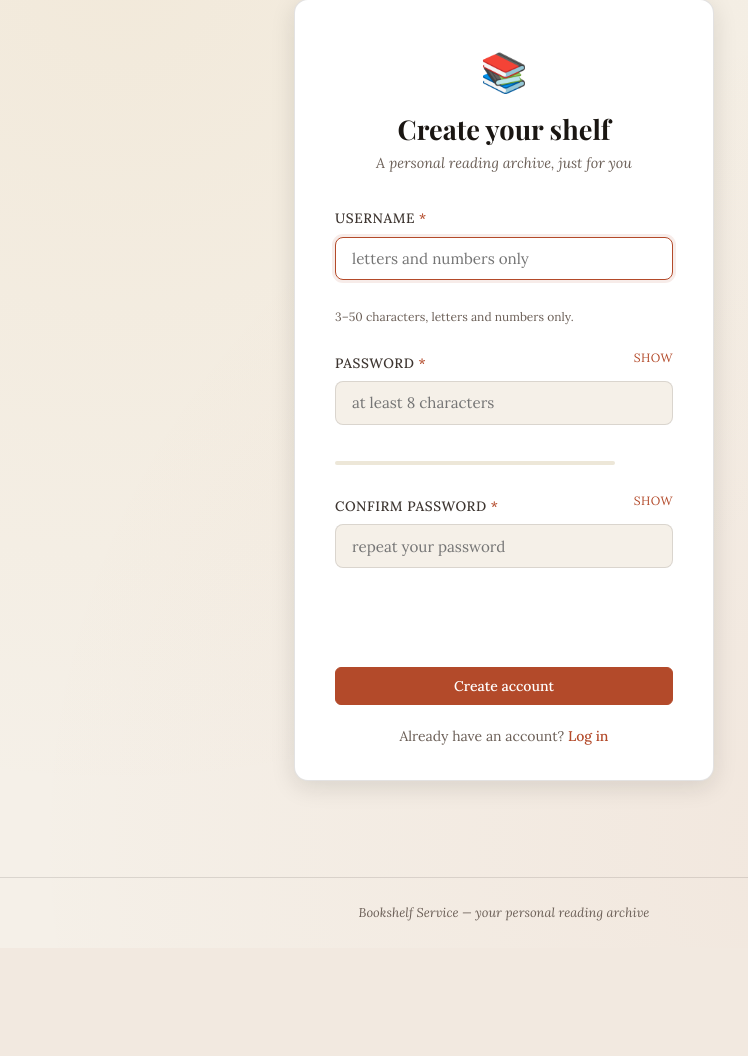
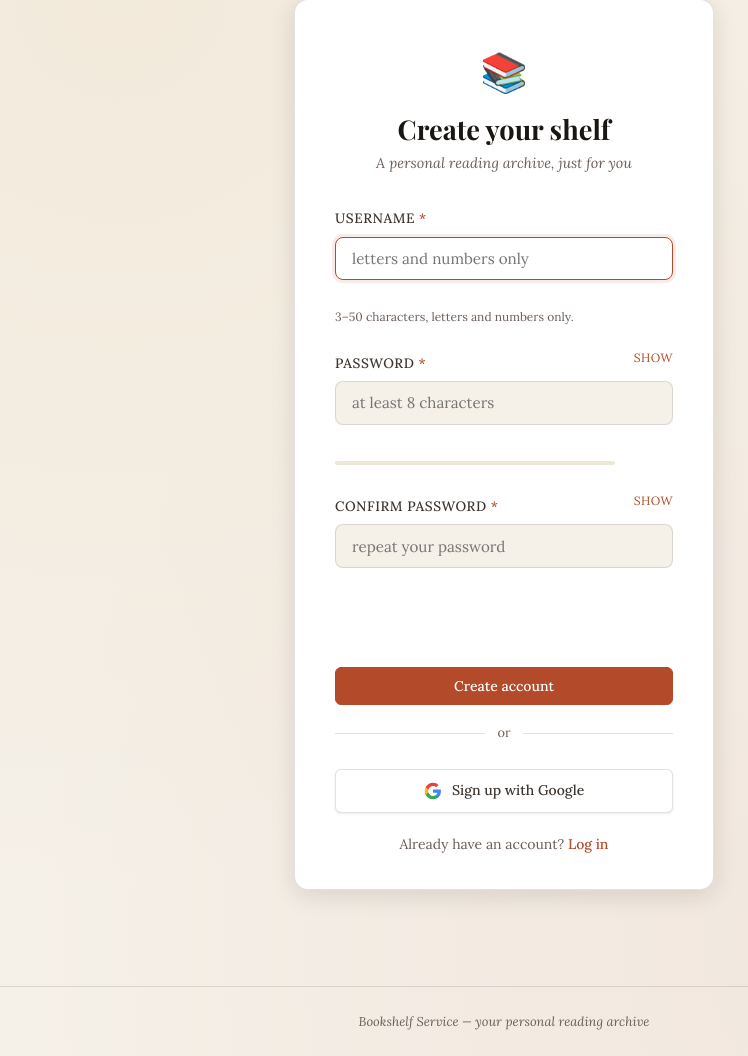
Before and after one commit to nithinvin/bookshelf_web_server, a Flask app: page /signup in a window 1280 px wide. Shown: the part 132-1188 px from the top of the page, without its empty margins (136-884 px from the left). Before the commit the page ends 1053 px from the top, so only its background shows below. Run offline with Flask 3, Linux system fonts and the light colour scheme; some libraries are stand-ins or nearby versions; some web fonts are replaced.

Commit message:
add support for google oauth

```diff
--- a/app.py
+++ b/app.py
@@ -1,10 +1,13 @@
 """
 app.py  —  Bookshelf Service
 Stack : Flask → Gunicorn → PostgreSQL (psycopg2)
-Auth  : username + bcrypt password, Flask session
+Auth  : username/password (bcrypt) + Google OAuth 2.0 (side-by-side)
+        Accounts are linked when Google email matches an existing user's email.
 """
 
 import os
+import re
+import secrets
 import bcrypt
 import psycopg2
 import requests as http_requests
@@ -22,27 +25,18 @@ app = Flask(__name__)
 app.secret_key = os.environ["SECRET_KEY"]
 
 # ── Session cookie security ───────────────────────────────────────────────────
-# Once HTTPS is confirmed working, set FORCE_HTTPS=true in .env.
-# This makes the session cookie HTTPS-only — it will never be sent over
-# plain HTTP, which protects login sessions from being intercepted.
 app.config.update(
-    SESSION_COOKIE_HTTPONLY=True,                              # JS can never read the cookie
-    SESSION_COOKIE_SAMESITE="Lax",                              # basic CSRF protection
+    SESSION_COOKIE_HTTPONLY=True,
+    SESSION_COOKIE_SAMESITE="Lax",
     SESSION_COOKIE_SECURE=os.environ.get("FORCE_HTTPS", "false").lower() == "true",
 )
 
-
 # ── hCaptcha ──────────────────────────────────────────────────────────────────
-HCAPTCHA_SECRET   = os.environ.get("HCAPTCHA_SECRET_KEY", "")
-HCAPTCHA_SITE_KEY = os.environ.get("HCAPTCHA_SITE_KEY", "")
+HCAPTCHA_SECRET     = os.environ.get("HCAPTCHA_SECRET_KEY", "")
+HCAPTCHA_SITE_KEY   = os.environ.get("HCAPTCHA_SITE_KEY", "")
 HCAPTCHA_VERIFY_URL = "https://api.hcaptcha.com/siteverify"
 
 def verify_hcaptcha(token: str) -> bool:
-    """
-    Send the token hCaptcha POSTed into our form to hCaptcha's API.
-    Returns True only when hCaptcha confirms it is genuine.
-    Never trust the client — always verify server-side.
-    """
     if not token:
         return False
     try:
@@ -53,8 +47,15 @@ def verify_hcaptcha(token: str) -> bool:
         )
         return resp.json().get("success", False)
     except Exception:
-        # If the hCaptcha API is unreachable, fail closed (deny the signup).
         return False
+
+# ── Google OAuth config ───────────────────────────────────────────────────────
+GOOGLE_CLIENT_ID     = os.environ.get("GOOGLE_CLIENT_ID", "")
+GOOGLE_CLIENT_SECRET = os.environ.get("GOOGLE_CLIENT_SECRET", "")
+GOOGLE_AUTH_URL      = "https://accounts.google.com/o/oauth2/v2/auth"
+GOOGLE_TOKEN_URL     = "https://oauth2.googleapis.com/token"
+GOOGLE_USERINFO_URL  = "https://www.googleapis.com/oauth2/v3/userinfo"
+GOOGLE_SCOPES        = "openid email profile"
 
 
 # ── DB helpers ────────────────────────────────────────────────────────────────
@@ -82,7 +83,6 @@ def close_db(error=None):
 # ── Auth helpers ──────────────────────────────────────────────────────────────
 
 def login_required(f):
-    """Decorator: redirect to login if user is not in session."""
     @wraps(f)
     def decorated(*args, **kwargs):
         if "user_id" not in session:
@@ -96,13 +96,40 @@ def current_user_id():
     return session.get("user_id")
 
 
+def set_session(user):
+    """Populate session from a user row dict."""
+    session["user_id"]  = user["id"]
+    session["username"] = user["username"]
+
+
+def derive_username(name: str, email: str) -> str:
+    """
+    Turn a Google display name or email into a clean username candidate.
+    Strips non-alphanumeric chars. Falls back to the email local part.
+    """
+    base = re.sub(r"[^a-z0-9]", "", name.lower()) if name else ""
+    if not base:
+        base = re.sub(r"[^a-z0-9]", "", email.split("@")[0].lower())
+    return base[:40] or "user"
+
+
+def unique_username(db, base: str) -> str:
+    """
+    Ensure username is unique. If taken, append a short random suffix.
+    """
+    candidate = base
+    for _ in range(10):
+        with db.cursor() as cur:
+            cur.execute("SELECT id FROM users WHERE username = %s;", (candidate,))
+            if not cur.fetchone():
+                return candidate
+        candidate = base + secrets.token_hex(3)   # e.g. "nithin4a2f1c"
+    return base + secrets.token_hex(4)             # extremely unlikely to collide
+
+
 # ── Validation helper ─────────────────────────────────────────────────────────
 
 def parse_book_form(form):
-    """
-    Validate and coerce book form fields.
-    Returns (data_dict, errors_list).
-    """
     title  = form.get("title",  "").strip()
     author = form.get("author", "").strip()
     year   = form.get("year",   "").strip()
@@ -138,18 +165,17 @@ def parse_book_form(form):
     return {"title": title, "author": author, "year": year, "rating": rating}, []
 
 
-# ── Auth routes ───────────────────────────────────────────────────────────────
+# ── Auth routes — username / password ─────────────────────────────────────────
 
 @app.route("/signup", methods=["GET", "POST"])
 def signup():
-    """Create a new account."""
     if "user_id" in session:
         return redirect(url_for("index"))
 
     if request.method == "POST":
-        username = request.form.get("username", "").strip().lower()
-        password = request.form.get("password", "")
-        confirm  = request.form.get("confirm",  "")
+        username      = request.form.get("username", "").strip().lower()
+        password      = request.form.get("password", "")
+        confirm       = request.form.get("confirm",  "")
         captcha_token = request.form.get("h-captcha-response", "")
 
         errors = []
@@ -170,10 +196,7 @@ def signup():
         if password and confirm != password:
             errors.append("Passwords do not match.")
 
-        # Verify captcha — checked independently so it always runs even if
-        # other fields have errors (avoids a second round-trip for the user).
-        captcha_ok = verify_hcaptcha(captcha_token)
-        if not captcha_ok:
+        if not verify_hcaptcha(captcha_token):
             errors.append("Please complete the captcha.")
 
         if not errors:
@@ -211,7 +234,6 @@ def signup():
 
 @app.route("/login", methods=["GET", "POST"])
 def login():
-    """Log in to an existing account."""
     if "user_id" in session:
         return redirect(url_for("index"))
 
@@ -227,10 +249,8 @@ def login():
             )
             user = cur.fetchone()
 
-        # Constant-time check; also run check on dummy hash if user missing
-        # to avoid timing-based username enumeration
         dummy_hash = b"$2b$12$invalidhashpadding000000000000000000000000000000000000"
-        stored = user["password_hash"].encode() if user else dummy_hash
+        stored = user["password_hash"].encode() if (user and user["password_hash"]) else dummy_hash
         match  = bcrypt.checkpw(password.encode(), stored)
 
         if not user or not match:
@@ -247,10 +267,152 @@ def login():
 
 @app.route("/logout", methods=["POST"])
 def logout():
-    """Clear the session and go to login."""
     session.clear()
     flash("You have been logged out.", "info")
     return redirect(url_for("login"))
+
+
+# ── Auth routes — Google OAuth 2.0 ───────────────────────────────────────────
+
+@app.route("/auth/google")
+def google_login():
+    """
+    Step 1: Redirect the user to Google's consent screen.
+    We generate a random 'state' token and store it in the session to
+    verify it on the way back — this prevents CSRF on the callback.
+    """
+    if "user_id" in session:
+        return redirect(url_for("index"))
+
+    state = secrets.token_urlsafe(32)
+    session["oauth_state"] = state
+
+    params = {
+        "client_id":     GOOGLE_CLIENT_ID,
+        "redirect_uri":  url_for("google_callback", _external=True),
+        "response_type": "code",
+        "scope":         GOOGLE_SCOPES,
+        "state":         state,
+        "access_type":   "online",
+        # 'select_account' forces the account picker even if already signed in,
+        # so users with multiple Google accounts can pick the right one.
+        "prompt":        "select_account",
+    }
+    query = "&".join(f"{k}={v}" for k, v in params.items())
+    return redirect(f"{GOOGLE_AUTH_URL}?{query}")
+
+
+@app.route("/auth/google/callback")
+def google_callback():
+    """
+    Step 2: Google redirects back here with ?code=...&state=...
+    We verify the state, exchange the code for tokens, fetch the user's
+    Google profile, then either log them in or create/link their account.
+    """
+    # ── CSRF check ────────────────────────────────────────────────────────────
+    returned_state = request.args.get("state", "")
+    expected_state = session.pop("oauth_state", None)
+    if not expected_state or returned_state != expected_state:
+        flash("Authentication failed (state mismatch). Please try again.", "error")
+        return redirect(url_for("login"))
+
+    # ── Error from Google (e.g. user cancelled) ───────────────────────────────
+    error = request.args.get("error")
+    if error:
+        flash("Google sign-in was cancelled or failed.", "error")
+        return redirect(url_for("login"))
+
+    code = request.args.get("code")
+    if not code:
+        flash("No authorisation code received from Google.", "error")
+        return redirect(url_for("login"))
+
+    # ── Exchange code for access token ────────────────────────────────────────
+    try:
+        token_resp = http_requests.post(
+            GOOGLE_TOKEN_URL,
+            data={
+                "code":          code,
+                "client_id":     GOOGLE_CLIENT_ID,
+                "client_secret": GOOGLE_CLIENT_SECRET,
+                "redirect_uri":  url_for("google_callback", _external=True),
+                "grant_type":    "authorization_code",
+            },
+            timeout=10,
+        )
+        token_resp.raise_for_status()
+        token_data   = token_resp.json()
+        access_token = token_data.get("access_token")
+    except Exception:
+        flash("Failed to get token from Google. Please try again.", "error")
+        return redirect(url_for("login"))
+
+    # ── Fetch Google profile ──────────────────────────────────────────────────
+    try:
+        info_resp = http_requests.get(
+            GOOGLE_USERINFO_URL,
+            headers={"Authorization": f"Bearer {access_token}"},
+            timeout=10,
+        )
+        info_resp.raise_for_status()
+        google_info = info_resp.json()
+    except Exception:
+        flash("Failed to fetch your Google profile. Please try again.", "error")
+        return redirect(url_for("login"))
+
+    google_id    = google_info.get("sub")          # stable unique Google user ID
+    google_email = google_info.get("email", "")
+    google_name  = google_info.get("name",  "")
+
+    if not google_id:
+        flash("Google did not return a valid user ID.", "error")
+        return redirect(url_for("login"))
+
+    db = get_db()
+
+    # ── Look up existing account ──────────────────────────────────────────────
+    # Priority order:
+    #   1. Match by google_id         → returning Google user, just log in
+    #   2. Match by email             → existing password user, link the accounts
+    #   3. No match                   → brand new user, create an account
+
+    with db.cursor() as cur:
+        # 1. Already linked?
+        cur.execute("SELECT * FROM users WHERE google_id = %s;", (google_id,))
+        user = cur.fetchone()
+
+    if not user and google_email:
+        with db.cursor() as cur:
+            # 2. Email match — link this Google account to the existing user
+            cur.execute("SELECT * FROM users WHERE email = %s;", (google_email,))
+            user = cur.fetchone()
+
+        if user:
+            with db.cursor() as cur:
+                cur.execute(
+                    "UPDATE users SET google_id = %s WHERE id = %s;",
+                    (google_id, user["id"]),
+                )
+            db.commit()
+            flash("Your Google account has been linked to your existing shelf.", "info")
+
+    if not user:
+        # 3. New user — derive a username from their Google name/email
+        base     = derive_username(google_name, google_email)
+        username = unique_username(db, base)
+
+        with db.cursor() as cur:
+            cur.execute(
+                """INSERT INTO users (username, password_hash, email, google_id)
+                   VALUES (%s, NULL, %s, %s) RETURNING *;""",
+                (username, google_email or None, google_id),
+            )
+            user = cur.fetchone()
+        db.commit()
+        flash(f"Welcome to your shelf, {user['username']}!", "success")
+
+    set_session(user)
+    return redirect(url_for("index"))
 
 
 # ── Book routes (all require login) ──────────────────────────────────────────
@@ -258,7 +420,6 @@ def logout():
 @app.route("/")
 @login_required
 def index():
-    """List books belonging to the logged-in user."""
     db = get_db()
     with db.cursor() as cur:
         cur.execute(
@@ -299,7 +460,6 @@ def add_book():
 def edit_book(book_id):
     db = get_db()
 
-    # Ownership check — user can only edit their own books
     with db.cursor() as cur:
         cur.execute(
             "SELECT * FROM books WHERE id = %s AND user_id = %s;",
--- a/static/css/style.css
+++ b/static/css/style.css
@@ -755,3 +755,58 @@ a:hover { color: var(--rust-light); }
   .auth-wrap { padding: 1.75rem 1.25rem 1.5rem; }
   .nav-user  { display: none; } /* username hidden on mobile, logout still in menu */
 }
+
+
+/* ── hCaptcha widget spacing ─────────────────────────────────────────────── */
+#field-captcha {
+  margin-top: .25rem;
+}
+
+#fb-captcha {
+  font-size: .8rem;
+  color: var(--rust);
+  min-height: 1.2rem;
+  margin-top: .3rem;
+}
+
+
+/* ── Google OAuth button ─────────────────────────────────────────────────── */
+.btn--google {
+  background: white;
+  color: var(--ink-mid);
+  border: 1.5px solid var(--border);
+  gap: .65rem;
+  font-weight: 500;
+  box-shadow: 0 1px 3px rgba(0,0,0,.08);
+  transition: box-shadow var(--transition), border-color var(--transition),
+              transform var(--transition);
+}
+.btn--google:hover {
+  box-shadow: 0 3px 10px rgba(0,0,0,.12);
+  border-color: rgba(26,22,18,.22);
+  color: var(--ink);
+  transform: translateY(-1px);
+}
+
+.google-icon {
+  width: 18px;
+  height: 18px;
+  flex-shrink: 0;
+}
+
+/* ── OR divider ──────────────────────────────────────────────────────────── */
+.auth-divider {
+  display: flex;
+  align-items: center;
+  gap: .75rem;
+  margin: 1.1rem 0;
+  color: var(--ink-light);
+  font-size: .8rem;
+}
+.auth-divider::before,
+.auth-divider::after {
+  content: '';
+  flex: 1;
+  height: 1px;
+  background: var(--border);
+}
--- a/templates/signup.html
+++ b/templates/signup.html
@@ -82,6 +82,20 @@
       <button type="submit" class="btn btn--primary btn--full" id="submitBtn">Create account</button>
     </form>
 
+    <div class="auth-divider">
+      <span>or</span>
+    </div>
+
+    <a href="{{ url_for('google_login') }}" class="btn btn--google btn--full">
+      <svg class="google-icon" viewBox="0 0 24 24" aria-hidden="true">
+        <path fill="#4285F4" d="M22.56 12.25c0-.78-.07-1.53-.2-2.25H12v4.26h5.92c-.26 1.37-1.04 2.53-2.21 3.31v2.77h3.57c2.08-1.92 3.28-4.74 3.28-8.09z"/>
+        <path fill="#34A853" d="M12 23c2.97 0 5.46-.98 7.28-2.66l-3.57-2.77c-.98.66-2.23 1.06-3.71 1.06-2.86 0-5.29-1.93-6.16-4.53H2.18v2.84C3.99 20.53 7.7 23 12 23z"/>
+        <path fill="#FBBC05" d="M5.84 14.09c-.22-.66-.35-1.36-.35-2.09s.13-1.43.35-2.09V7.07H2.18C1.43 8.55 1 10.22 1 12s.43 3.45 1.18 4.93l3.66-2.84z"/>
+        <path fill="#EA4335" d="M12 5.38c1.62 0 3.06.56 4.21 1.64l3.15-3.15C17.45 2.09 14.97 1 12 1 7.7 1 3.99 3.47 2.18 7.07l3.66 2.84c.87-2.6 3.3-4.53 6.16-4.53z"/>
+      </svg>
+      Sign up with Google
+    </a>
+
     <p class="auth-switch">
       Already have an account? <a href="{{ url_for('login') }}">Log in</a>
     </p>
```
Also changed, not shown: sql/migrate_google_oauth.sql (added, +23 -0 lines), sql/schema.sql (+6 -1 lines), templates/login.html (+14 -0 lines), 1 other file.
